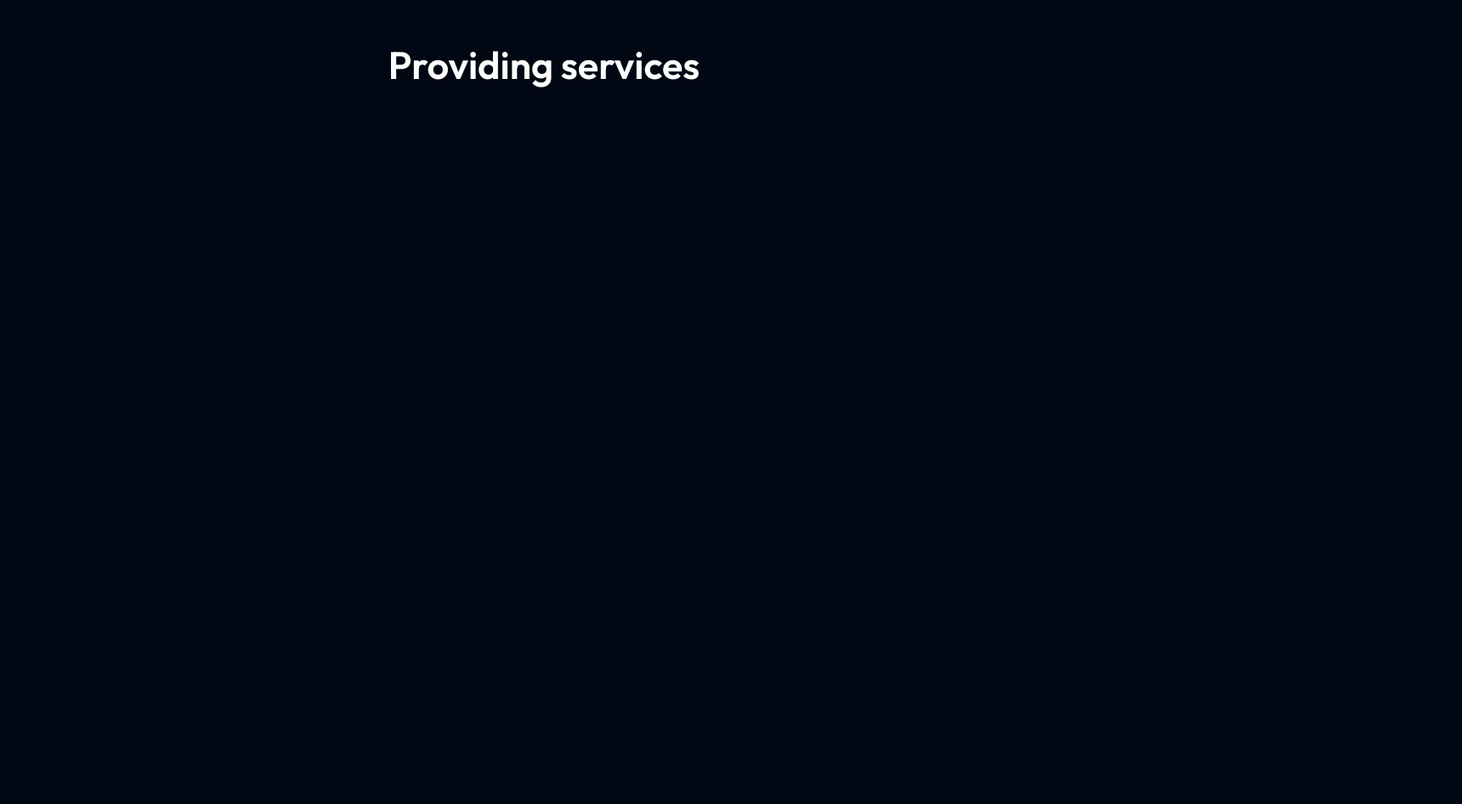
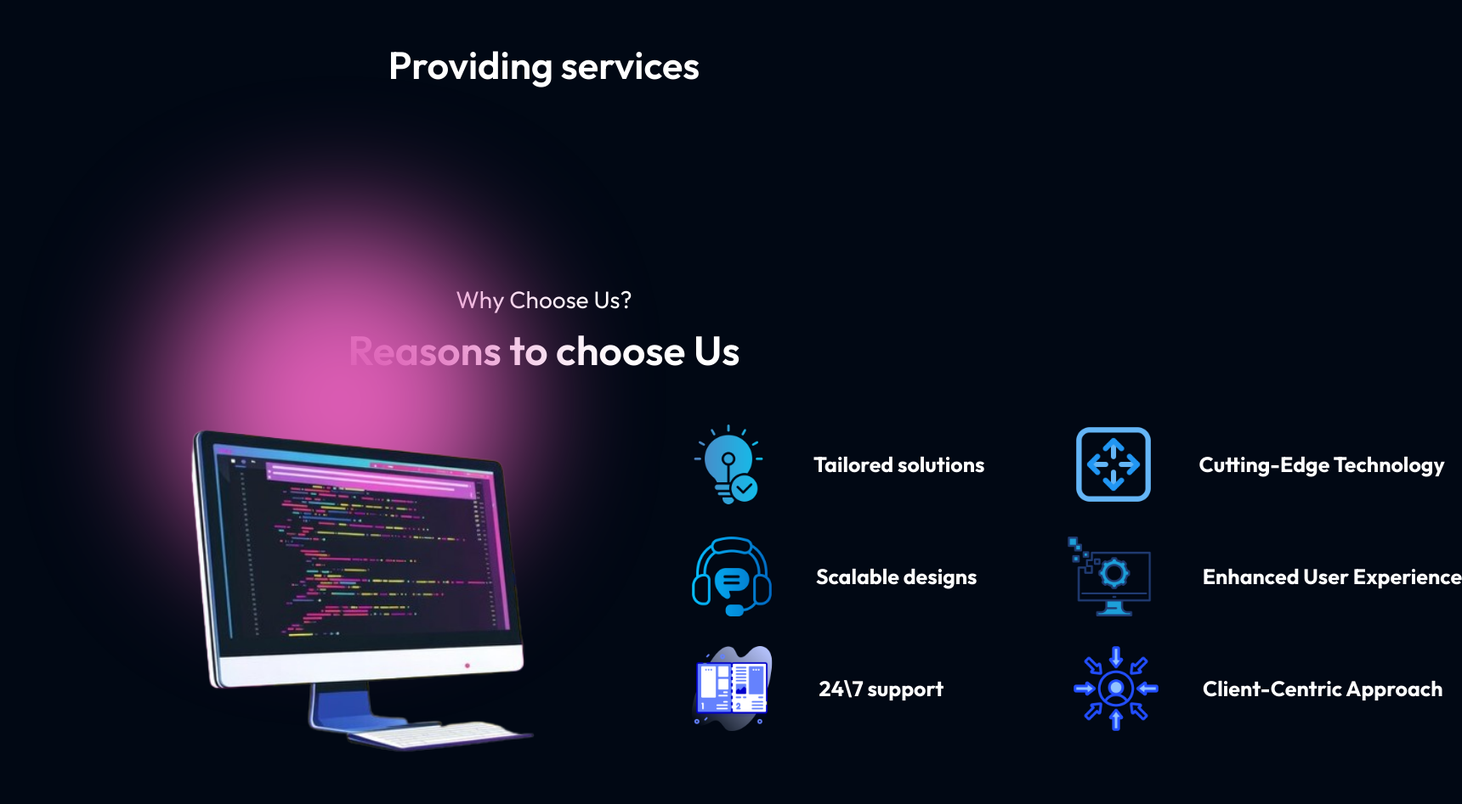
Before and after one commit to darkojovanovic1/Portfolio, a plain HTML site: page index.html in a window 1280 px wide. Shown: the part 1427-2374 px from the top of the page at 85% size, 1720 px wide, since content can reach past the window. Before the commit the page ends 1620 px from the top, so only its background shows below. Drawn offline with Linux system fonts and the light colour scheme.

Commit message:
Zavrsio sam why choose us, i ocistio kod

```diff
--- a/index.html
+++ b/index.html
@@ -45,7 +45,44 @@
     <div class="services" id="services">
         <h1>Providing services</h1>
     </div>
-
+    <div class="wcs">
+        <div class="wcs-top">
+                <p>Why Choose Us?</p>
+                <h1>Reasons to choose Us</h1>
+        </div>
+        <div class="wcs-content">
+            <div class="left">
+                <div class="shape shape-wcs"></div>
+                <img src="img/wcs-picture.png">
+            </div>
+            <div class="right">
+                <div>
+                    <img src="img/wcs-logo-1.png">
+                    <h2 class="t1">Tailored solutions</h2>
+                </div>
+                <div>
+                    <img src="img/wcs-logo-2.png">
+                    <h2 class="t2">Cutting-Edge Technology</h2>
+                </div>
+                <div>
+                    <img src="img/wcs-logo-3.png">
+                    <h2 class="t3">Scalable designs</h2>
+                </div>
+                <div>
+                    <img src="img/wcs-logo-4.png">
+                    <h2 class="t4">Enhanced User Experience</h2>
+                </div>
+                <div>
+                    <img src="img/wcs-logo-5.png" class="offset">
+                    <h2 class="t5">24\7 support</h2>
+                </div>
+                <div>
+                    <img src="img/wcs-logo-6.png">
+                    <h2 class="t6">Client-Centric Approach</h2>
+                </div>
+            </div>
+        </div>
+    </div>
 </body>
 
 </html>
--- a/style.css
+++ b/style.css
@@ -12,6 +12,7 @@ body {
     background-color: #010814;
     font-family: Outfit;
     padding: 50px;
+    overflow-x: hidden;
 }
 
 a {
@@ -19,9 +20,11 @@ a {
     color: var(--text-color);
 }
 
-
-
-
+.shape {
+    filter: blur(80px);
+    border-radius: 50%;
+}
+/* Universal classes */
 
 
 .header {
@@ -43,10 +46,6 @@ a {
     font-size: 30px;
 }
 
-
-
-
-
 .home {
     display: flex;
     justify-content: space-between;
@@ -57,6 +56,26 @@ a {
     margin-top: 100px;
     color: white;
 
+}
+
+.shape-contact {
+    background: #63A1FD;
+    width: 160px;
+    height: 120px;
+    position: absolute;
+    left: 55px;
+    top: 655px;
+    z-index: 1;
+}
+
+.shape-portfolio {
+    background: #AE63FD;
+    width: 250px;
+    height: 120px;
+    position: absolute;
+    left: 250px;
+    top: 655px;
+    z-index: 1;
 }
 
 .home .left h1 {
@@ -89,12 +108,24 @@ a {
     color: white;
     z-index: 10;
 }
-.view-portfolio{
+
+.view-portfolio {
     padding: 13px 23px;
     z-index: 10;
     border: 4px solid #AE63FD;
 
 }
+
+.shape-home-img {
+    background: #AE63FD;
+    width: 400px;
+    height: 300px;
+    position: absolute;
+    right: 250px;
+    top: 400px;
+    z-index: 1;
+}
+
 .home-img {
     width: 800px;
     position: relative;
@@ -103,59 +134,129 @@ a {
     z-index: 10;
 }
 
-.shape {
-    filter: blur(80px);
-    border-radius: 50%;
-}
-
-.shape-contact {
-    background: #63A1FD;
-    width: 160px;
-    height: 120px;
-    position: absolute;
-    left: 55px;
-    top: 655px;
-    z-index: 1;
-}
-
-.shape-portfolio{
-    background: #AE63FD;
-    width: 250px;
-    height: 120px;
-    position: absolute;
-    left: 250px;
-    top: 655px;
-    z-index: 1;
-}
-.shape-home-img{
-    background: #AE63FD;
-    width: 400px;
-    height: 300px;
-    position: absolute;
-    right: 250px;
-    top: 400px;
-    z-index: 1;
-}
-.text{
+.text {
     color: white;
     margin-top: 169px;
 }
-.text h1{
+
+.text h1 {
     font-size: 50px;
     font-weight: 600;
 }
-.text p{
+
+.text p {
     font-size: 38px;
 }
 
-.services{
+
+.services {
     margin-top: 150px;
 
 }
 
-.services h1{
+.services h1 {
     color: white;
     text-align: center;
     font-size: 45px;
     font-weight: 600;
 }
+
+
+
+.wcs {
+    margin-top: 150px;
+    color: white;
+
+}
+
+.wcs-top {
+    text-align: center;
+    position: relative;
+    bottom: -60px;
+}
+
+.wcs-top p {
+    font-size: 28px;
+    position: relative;
+    bottom: -20px;
+}
+
+.wcs-top h1 {
+    font-size: 48px;
+    font-weight: 600;
+
+}
+
+.wcs-content {
+    display: flex;
+    align-items: center;
+}
+
+.wcs-content h2 {
+    font-size: 25px;
+}
+
+.wcs-content .left img {
+    width: 700px;
+    z-index: 10;
+    position: relative;
+}
+
+.shape-wcs {
+    background: #DD5DB5;
+    width: 400px;
+    height: 400px;
+    position: absolute;
+    left: 200px;
+    top: 1700px;
+    z-index: 1;
+}
+
+.wcs-content .right {
+    display: grid;
+    grid-template-columns: repeat(2, 450px);
+    gap: 2rem;
+}
+
+.wcs-content .right div {
+    display: flex;
+    align-items: center;
+    justify-content: space-evenly;
+}
+
+.wcs-content .right img {
+    width: 100px;
+}
+
+.t2,
+.t3,
+.t4,
+.t5,
+.t6,
+.offset {
+    position: relative;
+}
+
+.offset {
+    left: -15px;
+}
+
+.t2 {
+    left: 30px;
+}
+
+.t3 {
+    left: -5px;
+}
+
+.t4 {
+    left: 45px;
+}
+
+.t5 {
+    left: -30px;
+}
+
+.t6 {
+    left: 30px;
+}
```
Also changed, not shown: img/wcs-logo-1.png (added), img/wcs-logo-2.png (added), img/wcs-logo-3.png (added), img/wcs-logo-4.png (added), img/wcs-logo-5.png (added), img/wcs-logo-6.png (added), img/wcs-picture.png (added).
